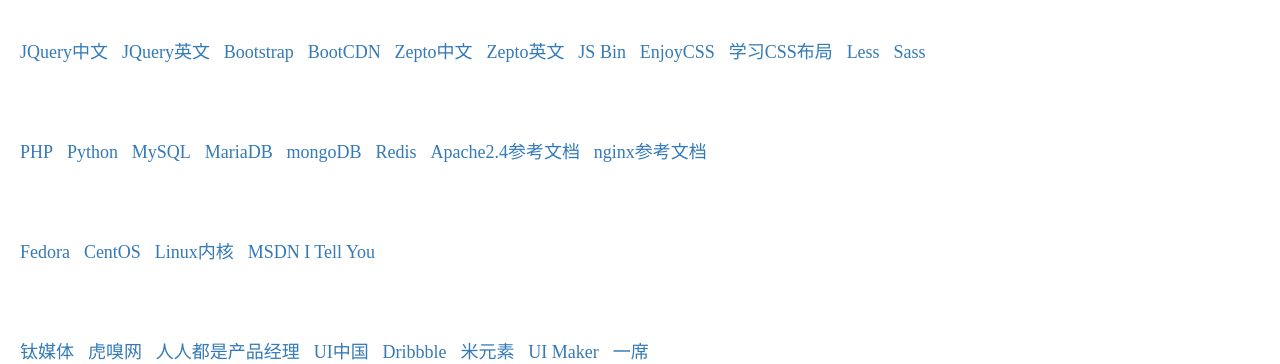
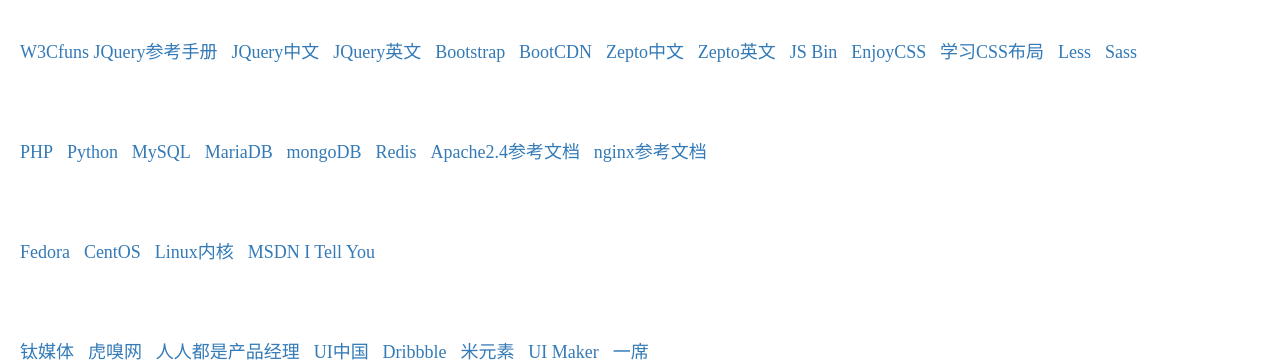
Before and after one commit to apuppy/BlogPrev, a PHP site: page /nav.php in a window 1280 px wide. Shown: the part 60-424 px from the top of the page. Run offline with PHP 8.4, Linux system fonts and the light colour scheme.

Commit message:
add a faster JQeury manual site:W3Cfuns

```diff
--- a/nav.php
+++ b/nav.php
@@ -3,6 +3,7 @@
 <div class="main">
     <!--前端-->
     <div class="section">
+        <a target="_blank" href="http://www.w3cfuns.com/tools.php?mod=bookjquery">W3Cfuns JQuery参考手册</a>
         <a target="_blank" href="http://www.jquery123.com">JQuery中文</a>
         <a target="_blank" href="https://jquery.org">JQuery英文</a>
         <a target="_blank" href="http://www.bootcss.com">Bootstrap</a>
```
